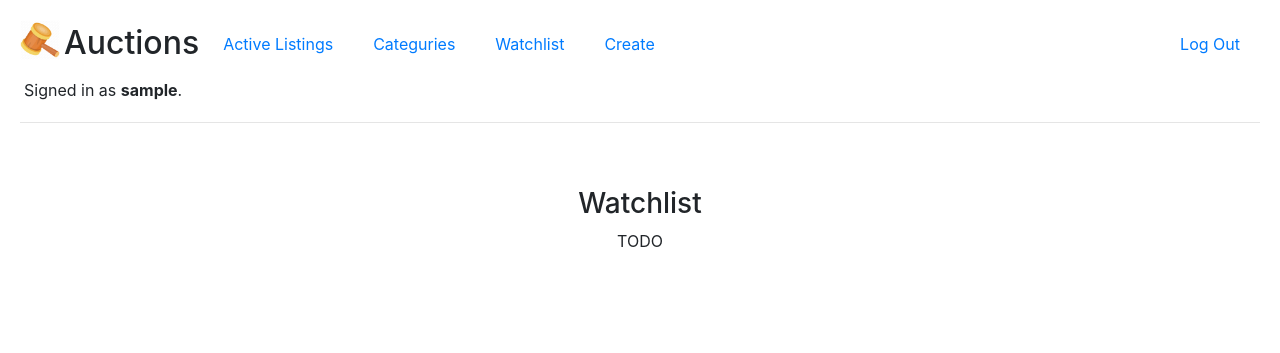
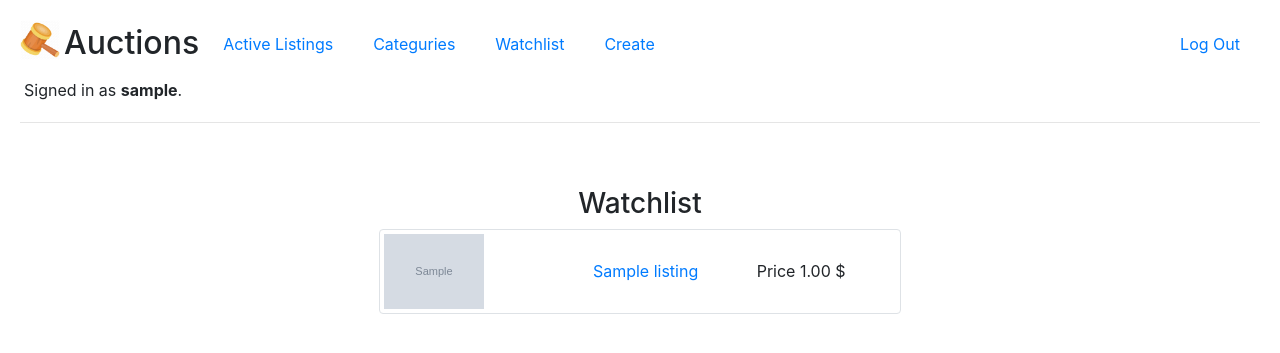
Before and after one commit to sshmo/Python-JavaScript, a Django app: page /watchlist in a window 1280 px wide. Shown: the top 353 px of the page. Run offline with Django 3.2, Linux system fonts and the light colour scheme; a user stored in the database is signed in; tables that the repository leaves empty hold one stand-in row (values such as "Sample post"); grey boxes marked "Sample" are stand-in pictures; some libraries are stand-ins or nearby versions.

Commit message:
Added watchlist ability

```diff
--- a/auctions/models.py
+++ b/auctions/models.py
@@ -19,6 +19,7 @@ class Listings(models.Model):
     image = models.URLField(max_length=200)  # Not using ImageFeild to avoid Pillow dependency.
     categury = models.CharField(max_length=64)
     user = models.ForeignKey(User, on_delete=models.CASCADE, related_name="user")
+    watchers = models.ManyToManyField(User)
 
     def __str__(self):
         return f"{self.title} ({self.categury})"
--- a/auctions/templates/auctions/watchlist.html
+++ b/auctions/templates/auctions/watchlist.html
@@ -4,6 +4,23 @@
 
     <h3>Watchlist</h3>
 
-    TODO
+        {% for item in items %}
+        <div class="d-flex border rounded mx-auto" style="width:50%; ">
+            <div class="p-1 mr-auto my-auto">
+                {% if item.image != "" %}
+                    <img src={{item.image}} alt="No image available" width="100">
+                {% else %}
+                    <img src="https://cdn0.iconfinder.com/data/icons/game-2-2/50/113-512.png" alt="No image available" width="100" height="100">
+                {% endif %}
+            </div>
+            <div class="p-1 ml-auto my-auto">
+                <a href="{% url 'auctions:listing' item.id %}">{{ item.title }}</a>
+            </div>
+            <div class="p-1 mx-auto my-auto">
+                Price {{ item.starting_bid }} $
+            </div>
+        </div>
+        <p></p>
+        {% endfor %}
 
 {% endblock %}
--- a/auctions/views.py
+++ b/auctions/views.py
@@ -106,21 +106,68 @@ def listing(request, listing_id):
     listing_obj = Listings.objects.get(pk=int(listing_id))
 
     if listing_obj:
-
         title = listing_obj.title
         description = listing_obj.description
         starting_bid = listing_obj.starting_bid
         image = listing_obj.image
         categury = listing_obj.categury
 
-        return render(request, "auctions/listing.html", {
-            "title": title,
-            "description": description,
-            "starting_bid": starting_bid,
-            "image": image,
-            "categury": categury,
-            "id": listing_id,
-        })
+        if request.user.id:
+
+            user = User.objects.get(pk=int(request.user.id))
+            watchers = listing_obj.watchers.all()
+
+            if request.method == "POST":
+
+                if user in watchers:
+                    listing_obj.watchers.remove(user)
+                    value = "add"
+                    color = "success"
+                else:
+                    listing_obj.watchers.add(user)
+                    value = "remove"
+                    color = "danger"
+
+                return render(request, "auctions/listing.html", {
+                    "title": title,
+                    "description": description,
+                    "starting_bid": starting_bid,
+                    "image": image,
+                    "categury": categury,
+                    "id": listing_id,
+                    "value": value,
+                    "color": color,
+                })
+
+            else:
+
+                if user in watchers:
+                    value = "remove"
+                    color = "danger"
+                else:
+                    value = "add"
+                    color = "success"
+
+                return render(request, "auctions/listing.html", {
+                    "title": title,
+                    "description": description,
+                    "starting_bid": starting_bid,
+                    "image": image,
+                    "categury": categury,
+                    "id": listing_id,
+                    "value": value,
+                    "color": color,
+                })
+
+        else:
+            return render(request, "auctions/listing.html", {
+                "title": title,
+                "description": description,
+                "starting_bid": starting_bid,
+                "image": image,
+                "categury": categury,
+                "id": listing_id,
+            })
 
     else:
         message = f'The "{listing_id}" page was not in the database.'
@@ -140,7 +187,12 @@ def categuries(request):
 def watchlist(request):
     """Watchlist route handler"""
 
-    return render(request, "auctions/watchlist.html")
+    user = User.objects.get(pk=int(request.user.id))
+    items = user.listings_set.all()
+
+    return render(request, "auctions/watchlist.html", {
+        "items": items
+    })
 
 
 @login_required
```
Also changed, not shown: auctions/templates/auctions/listing.html (+18 -5 lines), auctions/migrations/0004_watchlist.py (added), auctions/migrations/0005_auto_20201025_1434.py (added).
